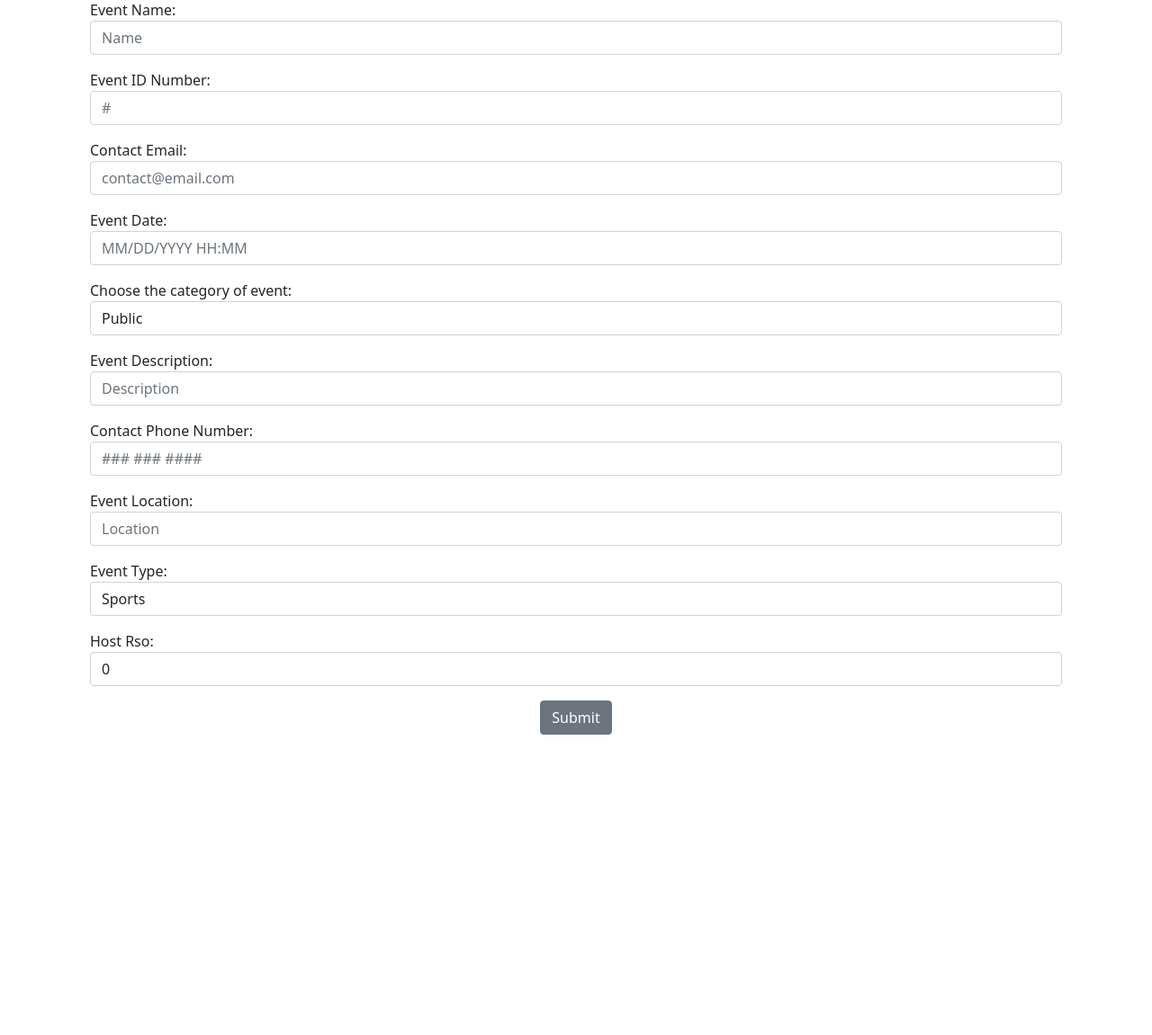
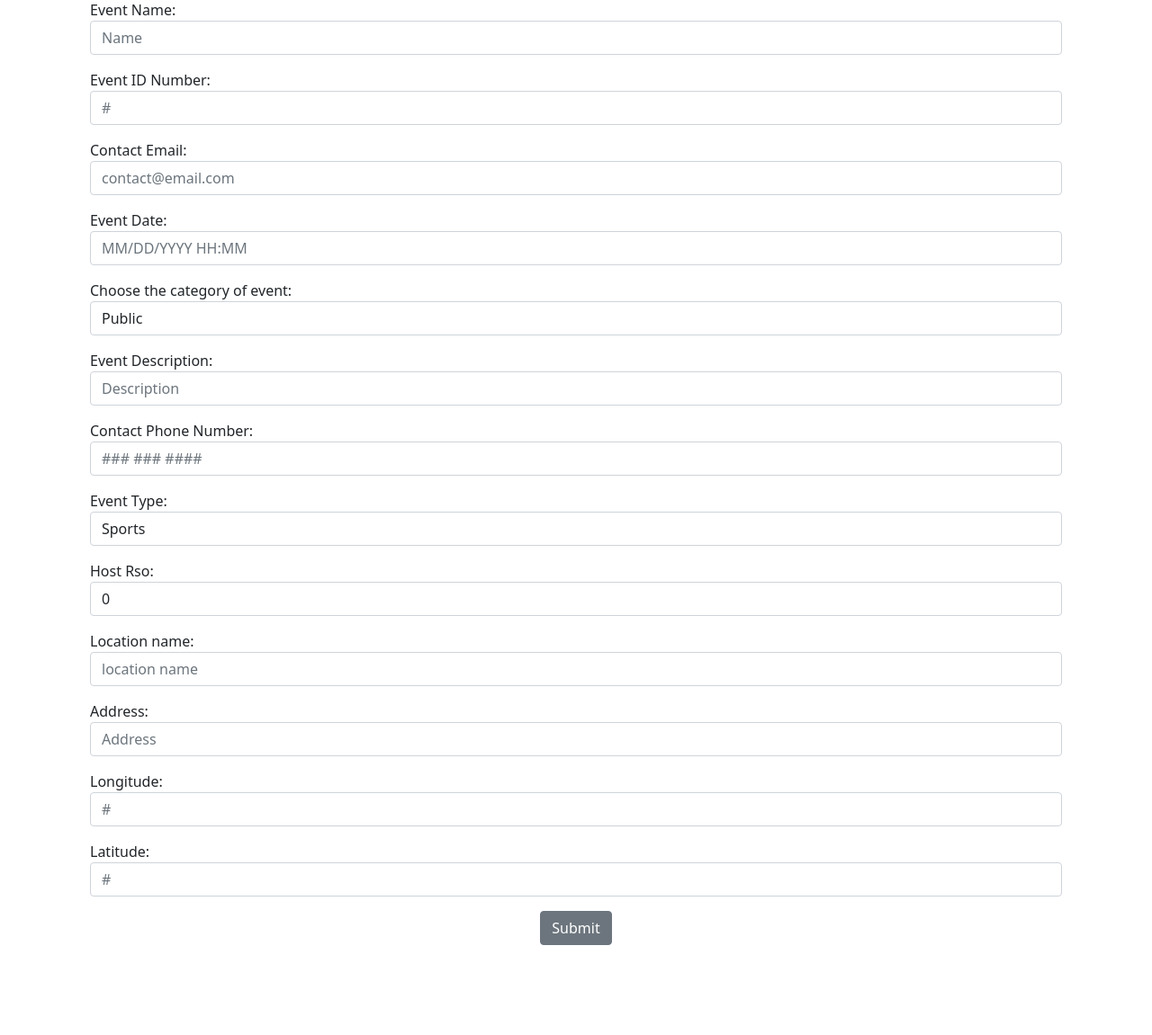
Before and after one commit to Undercat13/Database_Project, a Django app: page /add_event in a window 1280 px wide. Shown: the part 285-1436 px from the top of the page at 90% size. Before the commit the page ends 1102 px from the top, so only its background shows below. Run offline with Django 4.2, Linux system fonts and the light colour scheme; parts of the project's set-up code (start-up, migrations or seed data) failed here and were passed over.

Commit message:
location

```diff
--- a/events/forms.py
+++ b/events/forms.py
@@ -1,13 +1,13 @@
 from django import forms
 from django.forms import ModelForm
 from django.contrib.auth.forms import UserCreationForm
-from .models import Usertbl, Eventtbl, University, Rso, Review
+from .models import Usertbl, Eventtbl, University, Rso, Review, location
 
 #create event form
 class EventForm(ModelForm):
 	class Meta:
 		model = Eventtbl
-		fields = ['name', 'event_id', 'event_email', 'date', 'event_category', 'event_description', 'event_phone', 'location_name', 'event_type', 'rso_host'] # might not want all of the fields example:( 'event_id', 'event_email' ect)
+		fields = ['name', 'event_id', 'event_email', 'date', 'event_category', 'event_description', 'event_phone', 'event_type', 'rso_host'] # might not want all of the fields example:( 'event_id', 'event_email' ect)
 		labels = {
 			'name': 'Event Name:',
 			'event_id': 'Event ID Number:',
@@ -46,6 +46,23 @@ class EventForm(ModelForm):
 			'location_name':  forms.TextInput(attrs={'class':'form-control','placeholder': 'Location'}),
 			'event_type':  forms.Select(choices=categories, attrs={'class':'form-control'}),
 			'rso_host':  forms.NumberInput(attrs={'class':'form-control', 'initial': "0"}),
+		}
+
+class LocationForm(ModelForm):
+	class Meta:
+		model = location
+		fields = '__all__'
+		labels = {
+			'location_name': 'Location name:',
+			'address': 'Address:',
+			'longitude': 'Longitude:',
+			'latitude': 'Latitude:',
+		}
+		widgets = {
+			'location_name': forms.TextInput(attrs={'class':'form-control', 'placeholder': 'location name'}),
+			'address': forms.TextInput(attrs={'class':'form-control', 'placeholder': 'Address'}),
+			'longitude':  forms.NumberInput(attrs={'class':'form-control', 'placeholder': '#'}),
+			'latitude':  forms.NumberInput(attrs={'class':'form-control','placeholder': '#'})
 		}
 
 class UniversityForm(ModelForm):
--- a/events/models.py
+++ b/events/models.py
@@ -213,6 +213,16 @@ class University(models.Model):
         db_table = 'university'
 
 
+class location(models.Model):
+    location_name = models.CharField(max_length=30, primary_key=True)
+    address= models.CharField(max_length=50, blank=True, null=True)
+    longitude = models.FloatField(blank=True, null=True)
+    latitude = models.FloatField(blank=True, null=True)
+
+    class Meta:
+        managed = False
+        db_table = 'location'
+
 class Usertbl(AbstractUser):
     PERM_LEVELS = (
         ('Student', 'Student'),
--- a/events/templates/events/add_event.html
+++ b/events/templates/events/add_event.html
@@ -26,6 +26,7 @@
 			{% csrf_token %}
 
 			{{ form.as_p }}
+			{{ form2.as_p }}
 		<center>
 			<input type= "submit" value="Submit" class="btn btn-secondary">
 		</center>
--- a/events/views.py
+++ b/events/views.py
@@ -6,8 +6,8 @@ from datetime import datetime
 from django.urls import reverse, reverse_lazy
 from django.contrib.auth import authenticate, login, logout
 from events.models import Usertbl
-from .models import Eventtbl, Rso, University, Review, Events_usertbl
-from .forms import EventForm, RegistrationForm, UniversityForm, RsoForm, ReviewForm
+from .models import Eventtbl, Rso, University, Review, Events_usertbl, location
+from .forms import EventForm, RegistrationForm, UniversityForm, RsoForm, ReviewForm,LocationForm
 from django.http import HttpResponseRedirect
 from django.contrib import messages
 from django.contrib.auth.forms import UserCreationForm
@@ -48,23 +48,28 @@ def add_event(request):
 	submitted = False
 	if request.method == "POST":
 		form = EventForm(request.POST)
-		if form.is_valid():
+		form2 = LocationForm(request.POST)
+		if form.is_valid() and form2.is_valid():
 			form.instance.admin_id = request.user.user_id
 			form.instance.uni_id = request.user.uni_id
 			if (form.instance.rso_host != 0):
 				rso = Rso.objects.get(rso_id = form.instance.rso_host)
 				rso.num_events += 1
 				rso.save()
+			form.instance.location_name = form2.instance.location_name
 			form.save()
+			form2.save()
 			return HttpResponseRedirect('/add_event?submitted=True')
 	else:
 		form = EventForm(initial={"rso_host": "0"})
+		form2 = LocationForm()
 		if 'submitted' in request.GET:
 			submitted = True
 
 	return render(request, 'events/add_event.html',
 		{
 		'form': form,
+		'form2': form2,
 		'submitted': submitted
 		})
 
@@ -169,7 +174,10 @@ def view_event(request, curr_event):
 	curr_user = request.user
 	users = Events_usertbl.objects.all()
 	reviews = Review.objects.filter(event_id = curr_event)
-	return render(request, 'events/view_event.html', {'event':event, 'reviews':reviews, 'users': users, 'curr_user':curr_user})
+	local  = location.objects.get(pk = event.location_name)
+	local.latitude = float(local.latitude)
+	local.longitude = float(local.longitude)
+	return render(request, 'events/view_event.html', {'event':event, 'reviews':reviews, 'users': users, 'curr_user':curr_user, 'local':local})
 
 def universities_list(request):
 	universities = University.objects.all()
```
Also changed, not shown: events/templates/events/view_event.html (+25 -0 lines).
